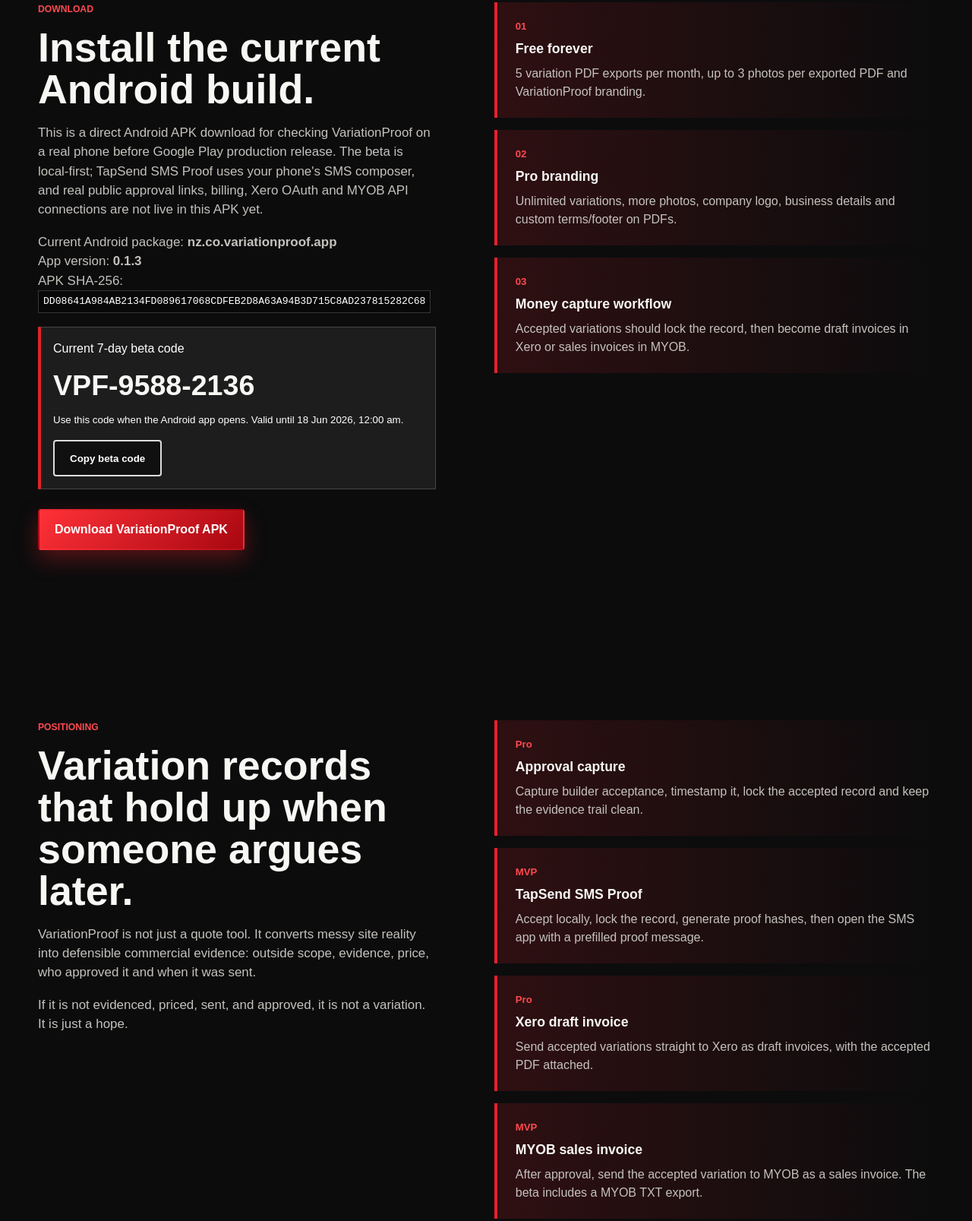
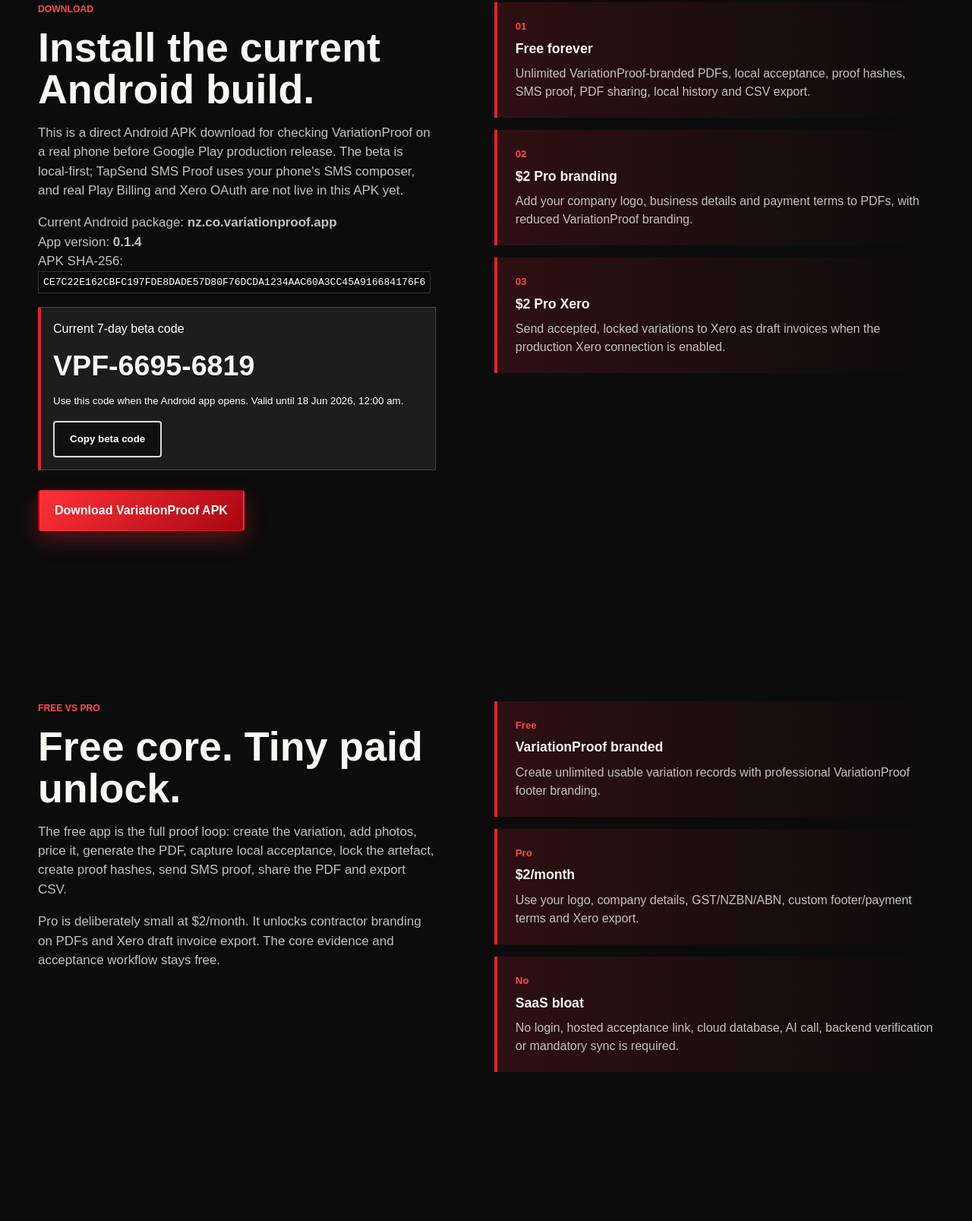
Before and after one commit to Codenzzz/commercial-concrete-grinding-site, a plain HTML site: page variationproof.html in a window 1280 px wide. Shown: the part 1077-2684 px from the top of the page at 76% size. Drawn offline with Linux system fonts and the light colour scheme.

Commit message:
Update VariationProof free pro tiers

```diff
--- a/variationproof.html
+++ b/variationproof.html
@@ -70,8 +70,8 @@
           <span>Show what changed, why it was outside scope and when it was sent</span>
         </div>
         <div>
-          <strong>Approval capture</strong>
-          <span>Free starts with PDFs; Pro is built around link approval and locked records</span>
+          <strong>Local acceptance</strong>
+          <span>Builder acceptance locks the record on the phone before SMS proof is sent</span>
         </div>
       </section>
 
@@ -82,13 +82,13 @@
           <p>
             This is a direct Android APK download for checking VariationProof on a real phone before Google Play
             production release. The beta is local-first; TapSend SMS Proof uses your phone's SMS composer, and real
-            public approval links, billing, Xero OAuth and MYOB API connections are not live in this APK yet.
+            Play Billing and Xero OAuth are not live in this APK yet.
           </p>
           <p>
             Current Android package: <strong>nz.co.variationproof.app</strong><br />
-            App version: <strong>0.1.3</strong><br />
+            App version: <strong>0.1.4</strong><br />
             APK SHA-256:
-            <code>DD08641A984AB2134FD089617068CDFEB2D8A63A94B3D715C8AD237815282C68</code>
+            <code>CE7C22E162CBFC197FDE8DADE57D80F76DCDA1234AAC60A3CC45A916684176F6</code>
           </p>
           <div
             class="beta-code-card"
@@ -96,7 +96,7 @@
             data-beta-prefix="VPF"
             data-beta-salt="ccg-variationproof-2026-public-beta"
             data-beta-package="nz.co.variationproof.app"
-            data-beta-version="0.1.3"
+            data-beta-version="0.1.4"
             data-beta-window-days="7"
           >
             <span>Current 7-day beta code</span>
@@ -110,17 +110,49 @@
           <div>
             <span>01</span>
             <strong>Free forever</strong>
-            <p>5 variation PDF exports per month, up to 3 photos per exported PDF and VariationProof branding.</p>
+            <p>Unlimited VariationProof-branded PDFs, local acceptance, proof hashes, SMS proof, PDF sharing, local history and CSV export.</p>
           </div>
           <div>
             <span>02</span>
-            <strong>Pro branding</strong>
-            <p>Unlimited variations, more photos, company logo, business details and custom terms/footer on PDFs.</p>
+            <strong>$2 Pro branding</strong>
+            <p>Add your company logo, business details and payment terms to PDFs, with reduced VariationProof branding.</p>
           </div>
           <div>
             <span>03</span>
-            <strong>Money capture workflow</strong>
-            <p>Accepted variations should lock the record, then become draft invoices in Xero or sales invoices in MYOB.</p>
+            <strong>$2 Pro Xero</strong>
+            <p>Send accepted, locked variations to Xero as draft invoices when the production Xero connection is enabled.</p>
+          </div>
+        </div>
+      </section>
+
+      <section class="section split app-download-section" aria-label="VariationProof tiers">
+        <div class="section-copy">
+          <p class="eyebrow">Free vs Pro</p>
+          <h2>Free core. Tiny paid unlock.</h2>
+          <p>
+            The free app is the full proof loop: create the variation, add photos, price it, generate the PDF, capture
+            local acceptance, lock the artefact, create proof hashes, send SMS proof, share the PDF and export CSV.
+          </p>
+          <p>
+            Pro is deliberately small at $2/month. It unlocks contractor branding on PDFs and Xero draft invoice export.
+            The core evidence and acceptance workflow stays free.
+          </p>
+        </div>
+        <div class="proof-list" aria-label="VariationProof plan comparison">
+          <div>
+            <span>Free</span>
+            <strong>VariationProof branded</strong>
+            <p>Create unlimited usable variation records with professional VariationProof footer branding.</p>
+          </div>
+          <div>
+            <span>Pro</span>
+            <strong>$2/month</strong>
+            <p>Use your logo, company details, GST/NZBN/ABN, custom footer/payment terms and Xero export.</p>
+          </div>
+          <div>
+            <span>No</span>
+            <strong>SaaS bloat</strong>
+            <p>No login, hosted acceptance link, cloud database, AI call, backend verification or mandatory sync is required.</p>
           </div>
         </div>
       </section>
@@ -139,29 +171,19 @@
         </div>
         <div class="proof-list" aria-label="Pro workflow">
           <div>
-            <span>Pro</span>
-            <strong>Approval capture</strong>
-            <p>Capture builder acceptance, timestamp it, lock the accepted record and keep the evidence trail clean.</p>
+            <span>Free</span>
+            <strong>Local acceptance</strong>
+            <p>Capture builder acceptance on the phone, timestamp it, lock the accepted record and keep the evidence trail clean.</p>
           </div>
           <div>
-            <span>MVP</span>
+            <span>Free</span>
             <strong>TapSend SMS Proof</strong>
             <p>Accept locally, lock the record, generate proof hashes, then open the SMS app with a prefilled proof message.</p>
           </div>
           <div>
             <span>Pro</span>
             <strong>Xero draft invoice</strong>
-            <p>Send accepted variations straight to Xero as draft invoices, with the accepted PDF attached.</p>
-          </div>
-          <div>
-            <span>MVP</span>
-            <strong>MYOB sales invoice</strong>
-            <p>After approval, send the accepted variation to MYOB as a sales invoice. The beta includes a MYOB TXT export.</p>
-          </div>
-          <div>
-            <span>MVP</span>
-            <strong>Accounting exports</strong>
-            <p>The Android beta includes Xero CSV and MYOB TXT exports before the direct accounting connections.</p>
+            <p>Send accepted variations to Xero as draft invoices. The contractor still reviews and sends from Xero.</p>
           </div>
         </div>
       </section>
```
Also changed, not shown: downloads/variationproof.sha256.txt, 1 other file.
